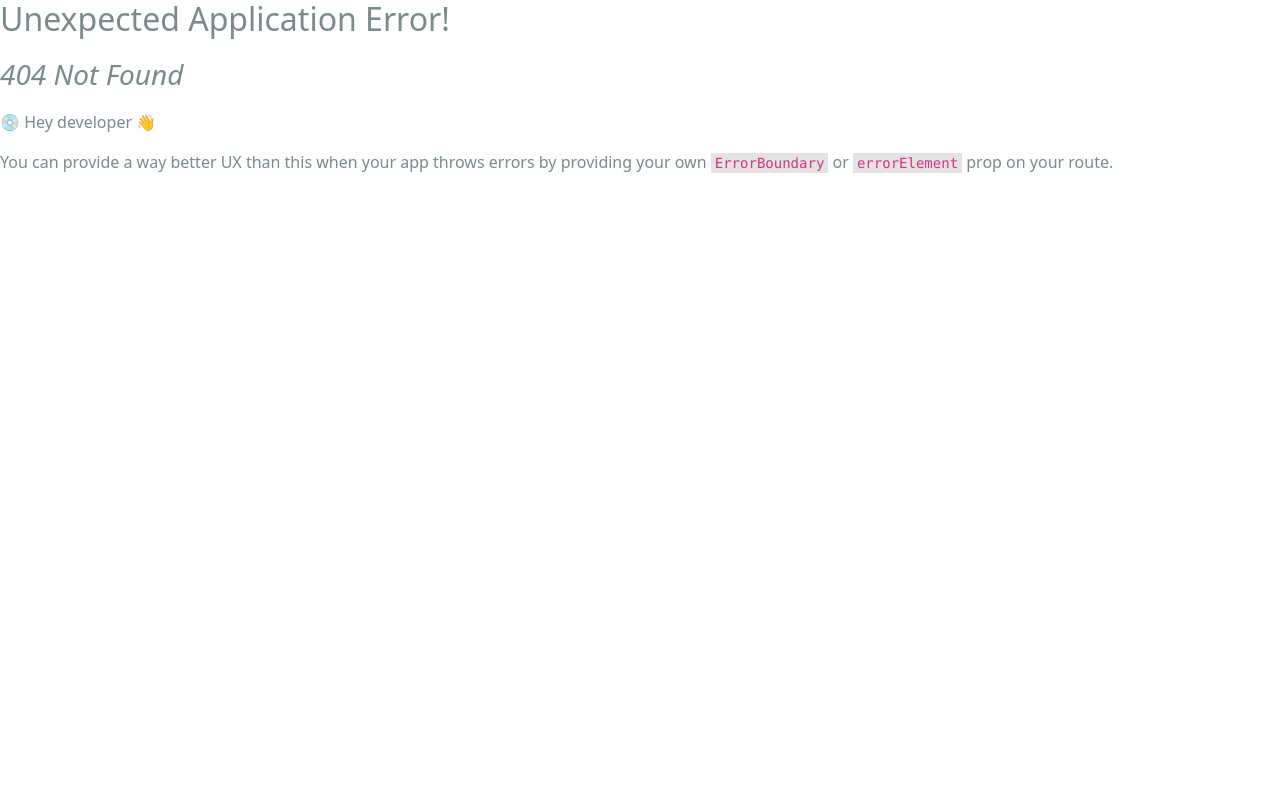
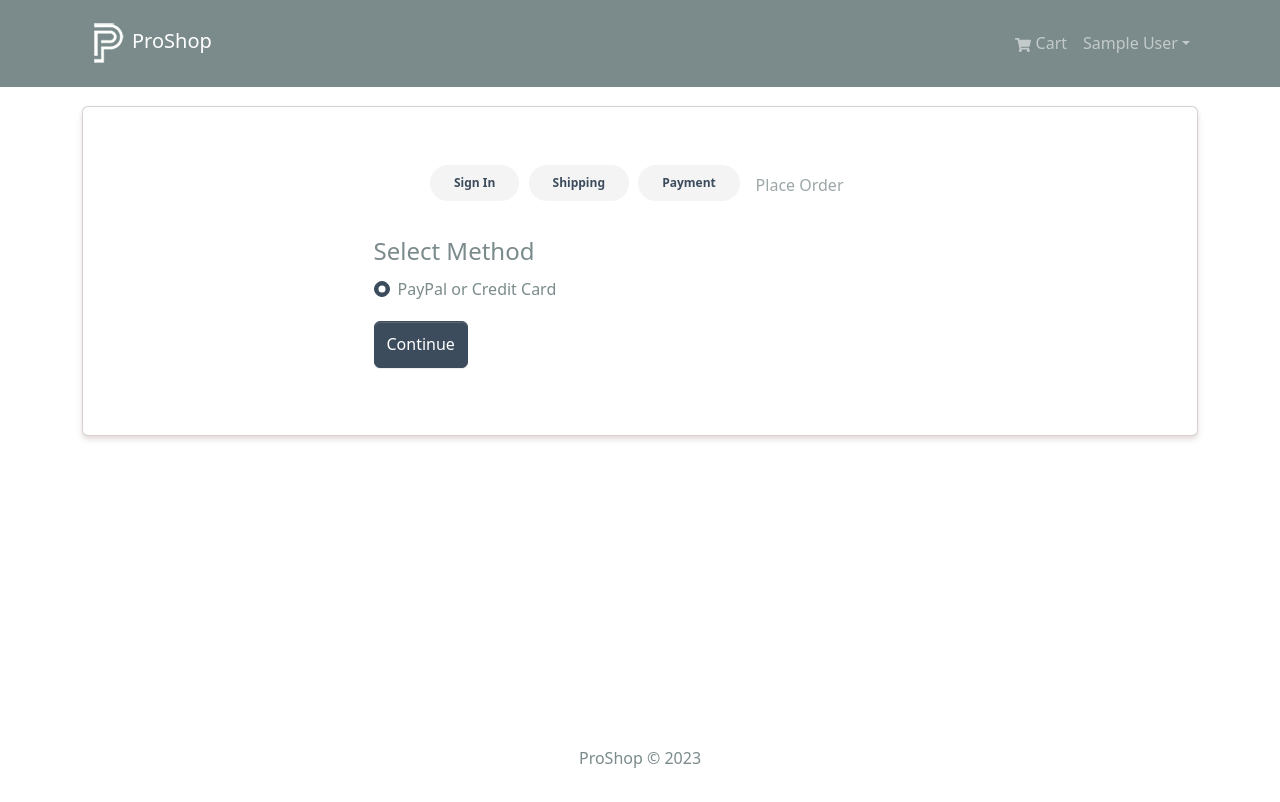
Before and after one commit to evilleda23/MERN-proshop-frontend-BT, a React (Create React App) app: page /payment in a window 1280 px wide. Before the commit this address had no page. Shown: the top 802 px of the page. Built offline with nearby package versions, Linux system fonts and the light colour scheme; sample sign-in values are in the browser's storage.

Commit message:
feat: payment method screen

```diff
--- a/src/index.js
+++ b/src/index.js
@@ -11,6 +11,7 @@ import { Provider } from 'react-redux';
 
 import store from './store';
 
+import 'animate.css';
 import './assets/styles/bootstrap.custom.css';
 import './assets/styles/index.css';
 
@@ -21,9 +22,11 @@ import CartScreen from './screens/CartScreen';
 import LoginScreen from './screens/LoginScreen';
 import RegisterScreen from './screens/RegisterScreen';
 import ShippingScreen from './screens/ShippingScreen';
+import PaymentScreen from './screens/PaymentScreen';
+
+import PrivateRoutes from './components/PrivateRoutes';
 
 import reportWebVitals from './reportWebVitals';
-import PrivateRoutes from './components/PrivateRoutes';
 
 const router = createBrowserRouter(
   createRoutesFromElements(
@@ -61,6 +64,10 @@ const router = createBrowserRouter(
           path='/shipping'
           element={<ShippingScreen />}
         />
+        <Route
+          path='/payment'
+          element={<PaymentScreen />}
+        />
       </Route>
     </Route>
   )
--- /dev/null
+++ b/src/screens/PaymentScreen.jsx
@@ -0,0 +1,69 @@
+import { useEffect, useState } from 'react';
+import { Form, Button, Col, Card } from 'react-bootstrap';
+import { useSelector, useDispatch } from 'react-redux';
+import { useNavigate } from 'react-router-dom';
+
+import { savePaymentMethod } from '../slices/cart.slice';
+
+import FormContainer from '../components/FormContainer';
+import CheckoutSteps from '../components/CheckoutSteps';
+
+function PaymentScreen() {
+  const [paymentMethod, setPaymentMethod] = useState('PayPal');
+
+  const dispatch = useDispatch();
+  const navigate = useNavigate();
+
+  const cart = useSelector((state) => state.cart);
+  const { shippingAddress } = cart;
+
+  useEffect(() => {
+    if (!shippingAddress) {
+      navigate('/shipping');
+    }
+  }, [shippingAddress, navigate]);
+
+  const submitHandler = (e) => {
+    e.preventDefault();
+    dispatch(savePaymentMethod(paymentMethod));
+    navigate('/placeorder');
+  };
+
+  return (
+    <Card className='py-5'>
+      <CheckoutSteps
+        step1
+        step2
+        step3
+      />
+      <FormContainer>
+        <Form onSubmit={submitHandler}>
+          <Form.Group>
+            <Form.Label as='legend'>Select Method</Form.Label>
+            <Col>
+              <Form.Check
+                className='my-2'
+                type='radio'
+                label='PayPal or Credit Card'
+                id='PayPal'
+                name='paymentMethod'
+                value='PayPal'
+                checked
+                onChange={(e) => setPaymentMethod(e.target.value)}
+              ></Form.Check>
+            </Col>
+          </Form.Group>
+          <Button
+            className='my-2'
+            type='submit'
+            variant='primary'
+          >
+            Continue
+          </Button>
+        </Form>
+      </FormContainer>
+    </Card>
+  );
+}
+
+export default PaymentScreen;
--- a/src/slices/cart.slice.js
+++ b/src/slices/cart.slice.js
@@ -36,10 +36,18 @@ const cartSlice = createSlice({
       state.shippingAddress = action.payload;
       return updateCart(state);
     },
+    savePaymentMethod: (state, action) => {
+      state.paymentMethod = action.payload;
+      return updateCart(state);
+    },
   },
 });
 
-export const { addToCart, removeFromCart, saveShippingAddress } =
-  cartSlice.actions;
+export const {
+  addToCart,
+  removeFromCart,
+  saveShippingAddress,
+  savePaymentMethod,
+} = cartSlice.actions;
 
 export default cartSlice.reducer;
```
Also changed, not shown: package.json (+16 -15 lines), 1 other file (tests, documents, lock files or other folders).
